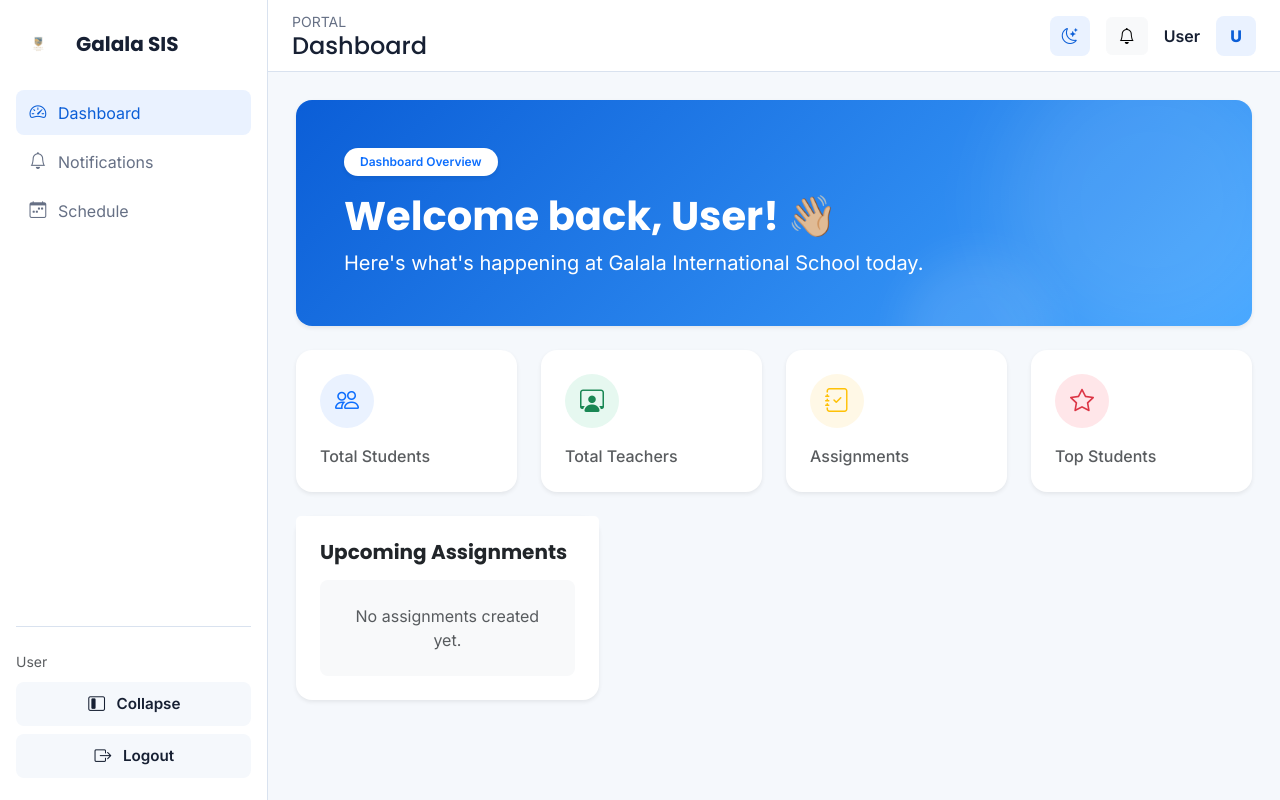
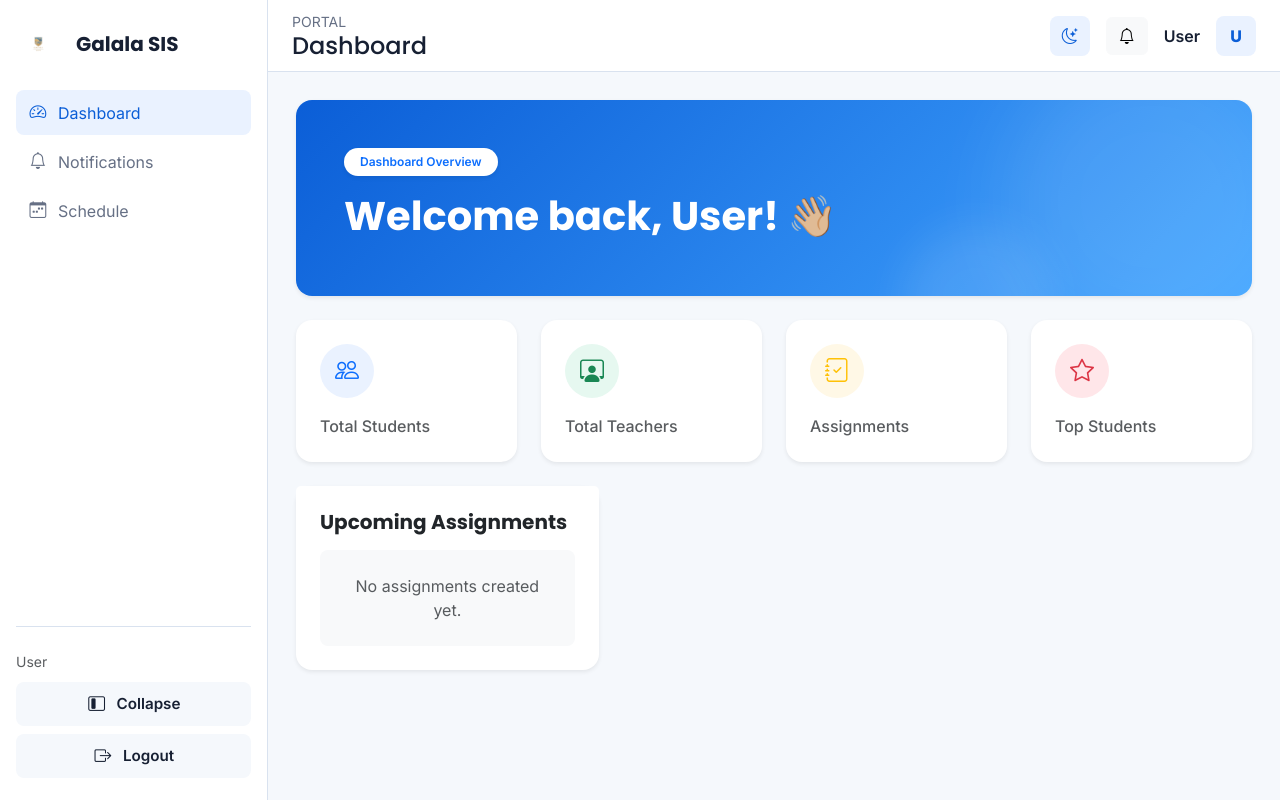
Before and after one commit to Kevoharvey/School-Information-System, a Flask app: template templates/dashboard.html in a window 1280 px wide. Run offline with Flask 3, Linux system fonts and the light colour scheme; the template is opened without the code that fills it, so the values that code supplies are empty; parts of the project's set-up code (start-up, migrations or seed data) failed here and were passed over.

Commit message:
style: remove redundant welcome description from dashboard header

```diff
--- a/templates/dashboard.html
+++ b/templates/dashboard.html
@@ -12,7 +12,6 @@
       <div>
         <span class="badge bg-white text-primary mb-3 shadow-sm rounded-pill px-3 py-2 fw-semibold">Dashboard Overview</span>
         <h2 class="brand-font fw-bold mb-2 display-6">Welcome back, {{ user_name or 'User' }}! 👋🏼</h2>
-        <p class="mb-0 text-white-75 fs-5">Here's what's happening at Galala International School today.</p>
       </div>
     </div>
   </div>
```
